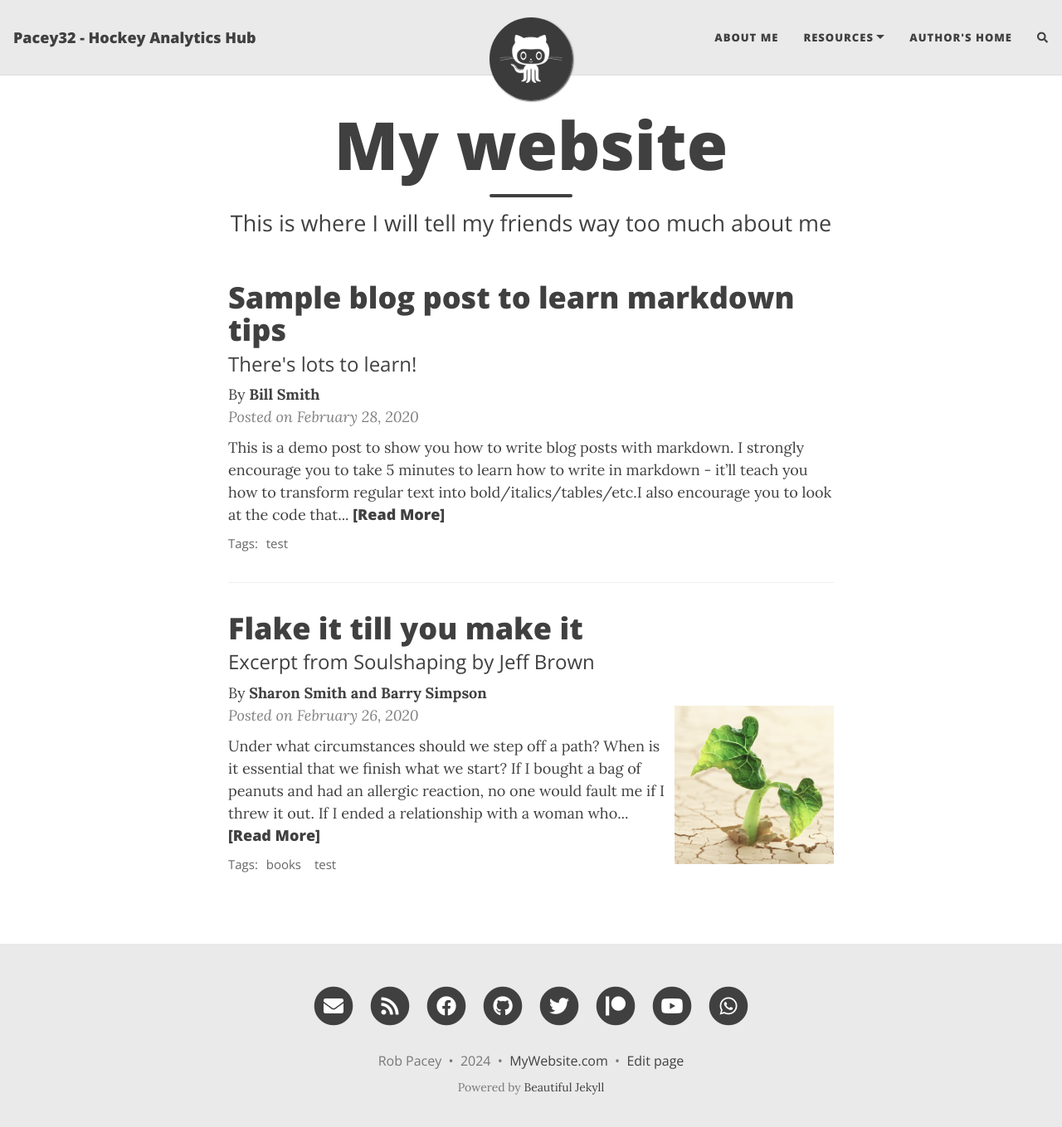
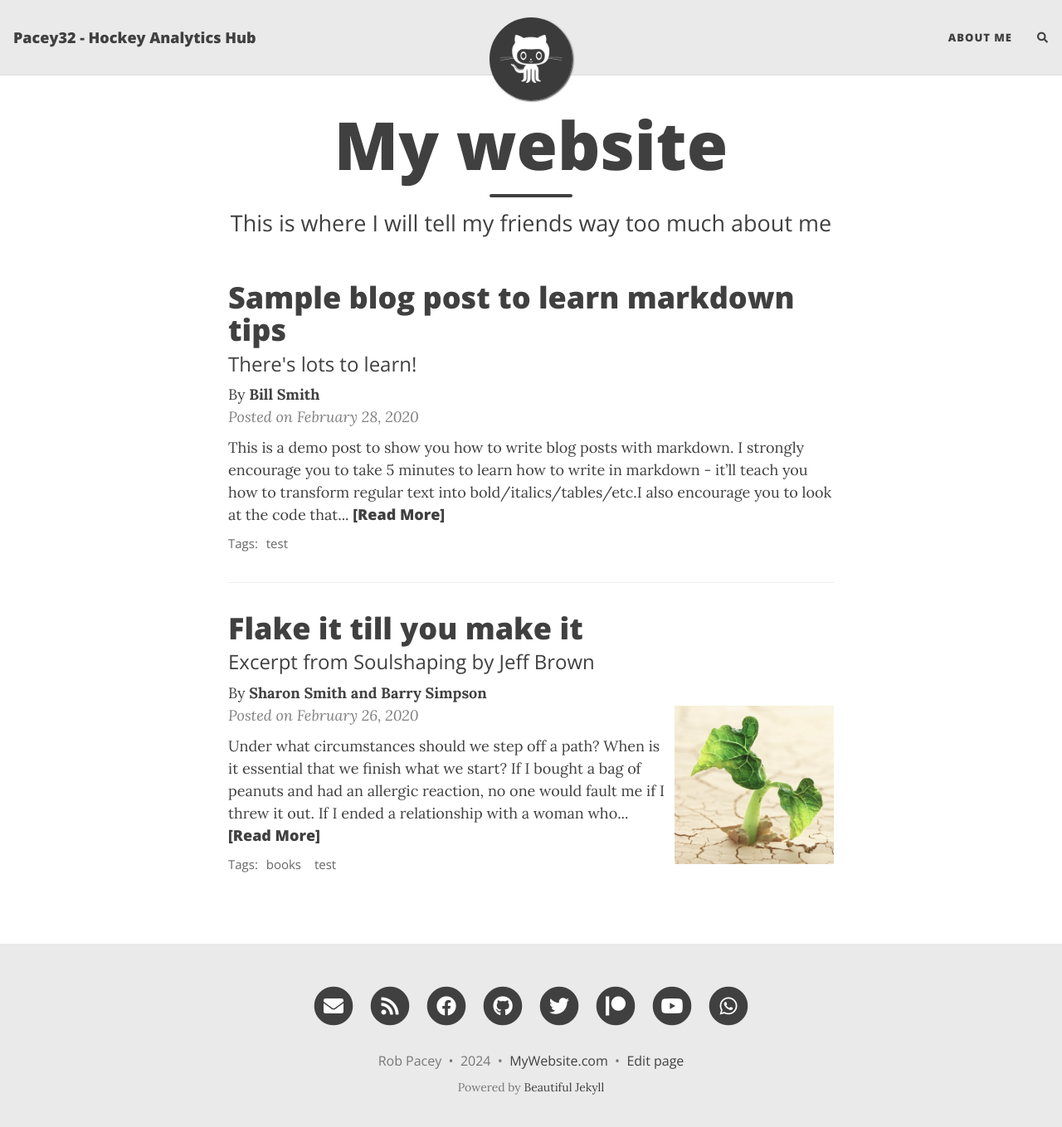
Before and after one commit to robpacey32/robpacey32.github.io, a Jekyll site: the page built from index.html, in a window 1280 px wide and 1372 px high. Shown: the top 1359 px of the window at 83% size. Built offline with Jekyll 4.4.1, drawn with Linux system fonts in a browser that asks for light colours; nearby versions of some CDN libraries; the list of posts is cut into pages by our own code; comment, search, counter and statistics services are not loaded; part of the change alters nothing that is shown.

Commit message:
Update _config.yml

```diff
--- a/_config.yml
+++ b/_config.yml
@@ -21,10 +21,10 @@ author: Rob Pacey
 
 navbar-links:
   About Me: "aboutme"
-  Resources:
-    - Beautiful Jekyll: "https://beautifuljekyll.com"
-    - Learn markdown: "https://www.markdowntutorial.com/"
-  Author's home: "https://deanattali.com"
+#  Resources:
+#    - Beautiful Jekyll: "https://beautifuljekyll.com"
+v    - Learn markdown: "https://www.markdowntutorial.com/"
+#  Author's home: "https://deanattali.com"
 
 ################
 # --- Logo --- #
```
